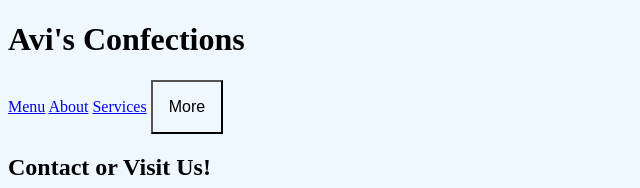
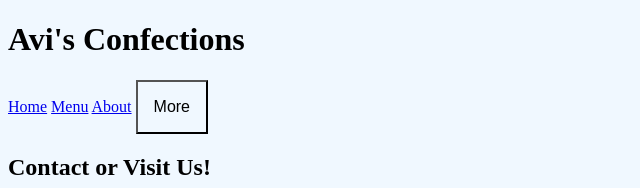
Before and after one commit to avi-butno/.final_acc, a plain HTML site: page Contact.html in a window 1280 px wide. Shown: the top 188 px of the page, without its empty margins (0-640 px from the left). Drawn offline with Linux system fonts and the light colour scheme.

Commit message:
Update Contact.html

```diff
--- a/Contact.html
+++ b/Contact.html
@@ -46,9 +46,9 @@
 <body>
     <header>
         <h1>Avi's Confections</h1>
-        <a href="http://127.0.0.1:5501/index.html" class="button">Menu</a>
-        <a href="http://127.0.0.1:5501/menu.html" class="button">About</a>
-        <a href="http://127.0.0.1:5501/About.html" class="button">Services</a>
+        <a href="http://127.0.0.1:5501/index.html" class="button">Home</a>
+        <a href="http://127.0.0.1:5501/menu.html" class="button">Menu</a>
+        <a href="http://127.0.0.1:5501/About.html" class="button">About</a>
 
 
         <div class="dropdown">
```
